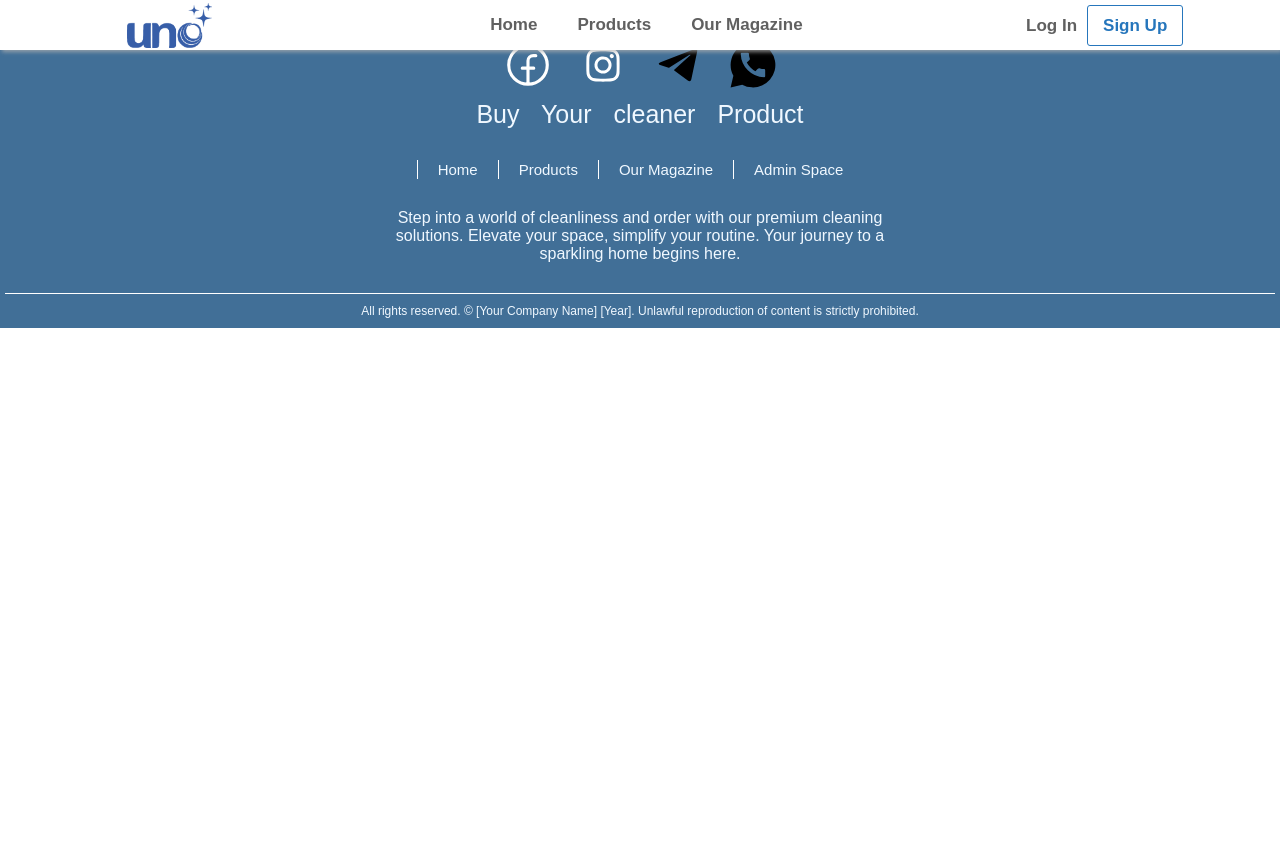
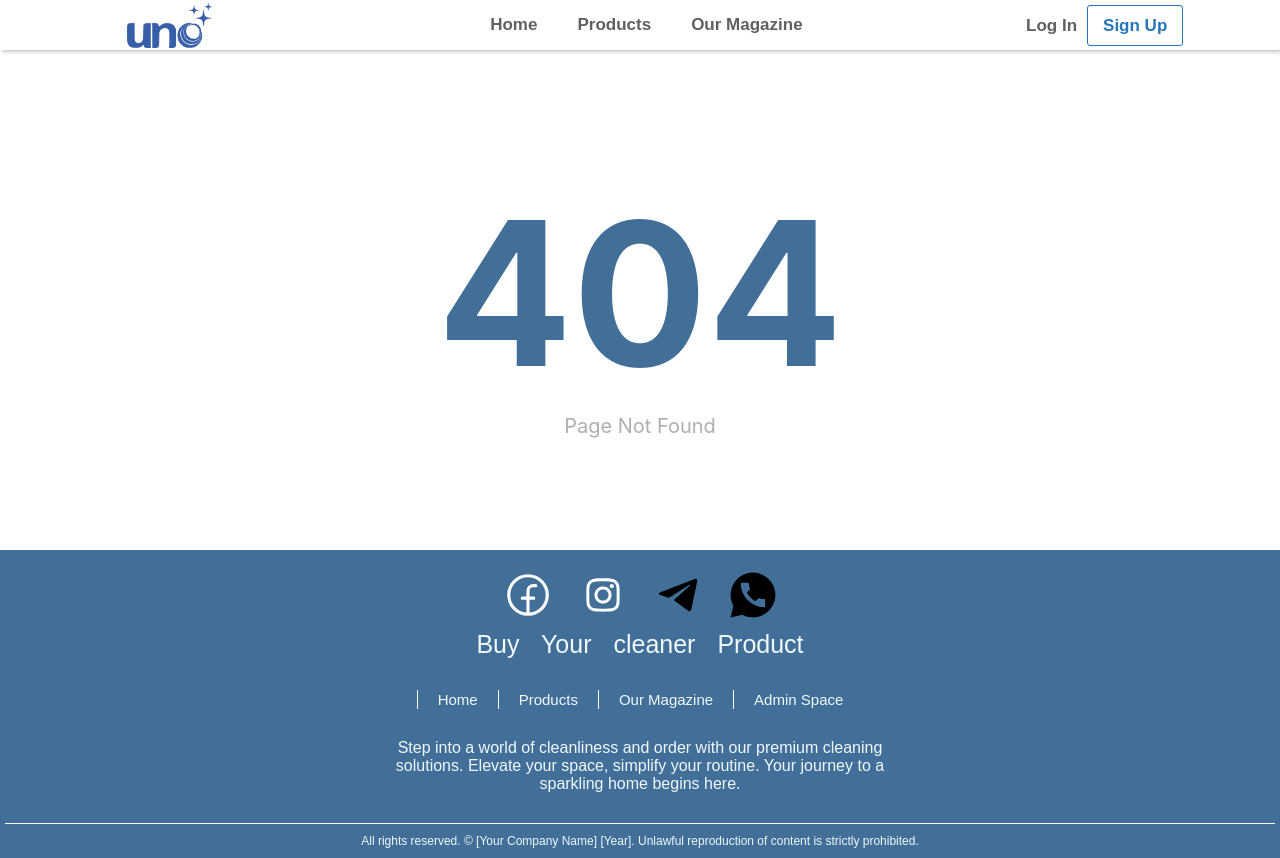
Before and after one commit to cyborg-ghassen/UnoFrontend, a React (Create React App) app in the folder react/: page / in a window 1280 px wide. Before the commit the page ends 800 px from the top, so only its background shows below. Built offline with nearby package versions, Linux system fonts and the light colour scheme; no server answers.

Commit message:
terminate with the 404 and pagination and the value load of the map product

```diff
--- a/react/src/App.js
+++ b/react/src/App.js
@@ -9,6 +9,7 @@ import {TheItemRendring , AllthePage} from './componnents/OneItemToBy';
 import { Panier } from './componnents/Panier';
 import { LogIn } from './componnents/LogIn';
 import { useEffect } from 'react';
+import { PageNotFound } from './componnents/PageNotFount';
 
 function App() {
 
@@ -23,6 +24,7 @@ function App() {
         		<Route path="/Product/:id" element={<AllthePage />} />
         		<Route path="/Panier" element={<Panier />} />
         		<Route path="/LogIn" element={<LogIn />} />
+        		<Route path="*" element={<PageNotFound />} />
         		{/* <Route path="/about" element={<Banner />} /> */}
       		</Routes>
    	 </Router>
--- /dev/null
+++ b/react/src/componnents/PageNotFount.jsx
@@ -0,0 +1,18 @@
+import React from "react"
+import './Style/notFoundStyle.css'
+export const PageNotFound=()=>{
+    return(
+        <div className="all">
+            <div className="all1">
+
+            <div className="a404">
+                404
+            </div>
+            <div className="pnf">
+                Page Not Found
+            </div>
+            </div>
+
+        </div>
+    )
+}
--- a/react/src/componnents/ProductMap.jsx
+++ b/react/src/componnents/ProductMap.jsx
@@ -1,4 +1,5 @@
 import React, {useEffect, useState} from "react"
+// import { useLocation } from 'react-router-dom';
 import "./Style/ProductMapStyle.css"
 import "./styling.css"
 import Judy from './assetes/Judy2.jpg';
@@ -12,54 +13,79 @@ import {api} from "../utils/api";
 // Scroll to the top when the component mounts
 
 const ProductMap = () => {
-    const [myList, setMyList] = useState([]);
+    const [myList, setMyList] = useState([1,2,3]);
+    // const [Curent, setCurentProducts] = useState(1);
     const [products, setProducts] = useState([]);
+    const [nbPage, setnbPage] = useState(10);
+    const location = useLocation();
+    const queryParams = new URLSearchParams(location.search);
 
     const navigate = useNavigate();
     let query = useQuery();
 
     const getProducts = async (query) => {
-        return await api.get(`/product/product/?${query.toString()}`).then(res => setProducts(res?.data?.results))
+        return await api.get(`/product/product/?${query.toString()}`).then(res => {setProducts(res?.data?.results)}).catch(()=>{
+            console.log("there is no product fitshed1.3")
+        })
     }
 
     useEffect(() => {
         getProducts(query)
     }, []);
+    // setCurentProducts(parseInt(queryParams.get('page')))
 
 
     //   const pagination=[0,1,2,3,4]
-    const nbPage = 10
-    const Curent = 1
-    var listPage = []
-    var i
-    var k = 1
+    // const nbPage = 10
+    var Curent = parseInt(queryParams.get('page'))||1
+    // console.log(Curent)
+    var listPage = [1,2,3]
+
+    // var k = 1
     const reglePagination = (win) => {
-
-        if (win !== 0 && listPage[listPage.length - 1] !== nbPage) {
-            listPage = []
-            for (let i = win + 1; i <= nbPage && k !== 4; i++) {
+        console.log("slmslm "+win)
+        if (win+3<=nbPage && win!=0){
+            listPage=[]
+           let  k=1
+            for (let i = win; (i <= nbPage) && (k != 4); i++) {
                 listPage.push(i);
+                // console.log(listPage)
                 k++;
             }
+            setMyList([...listPage]);
+
+        }else if(win+3>=nbPage){
+            listPage=[]
+           let  k=1
+            for (let i = nbPage; (i > 0) && (k != 4); i--) {
+                listPage.unshift(i);
+                // console.log(listPage)
+                k++;
+            }
+            setMyList([...listPage]);
+
         }
-        setMyList([...listPage]);
+
+
+        // console.log(myList)
+
     };
     const handleNavigation = (page) => {
         query.set('page', page.toString());
 
         const newSearch = query.toString();
         navigate(`?${newSearch}`);
-        console.log(newSearch)
+        // console.log(newSearch)
         getProducts(query)
     };
 
     useEffect(() => {
 
 
-        reglePagination(Curent)
 
+        reglePagination(Curent+1)
     }, []);
-    console.log(listPage)
+    // console.log(myList)
     // console.log(i)
       const checkPromo=(p)=>{
         return p!==0;
@@ -74,6 +100,7 @@ const ProductMap = () => {
                     <a href="">In Uno</a>
                 </div>
                 <div className="Products">
+                {products?.length==0 && <p>There is no product</p>}
                     {products?.map(item => (
                         // <li key={item.id}>{item.name}</li>
                         <div className="TheCart">
@@ -112,9 +139,9 @@ const ProductMap = () => {
                 <div className="TheButtons">
 
                     <button onClick={() => {
-                        reglePagination(Curent - 1)
+                        reglePagination(myList[0]-1)
                     }}>{"<"}</button>
-                    {myList?.map(item => (
+                    {myList.map(item => (
 
                         <button onClick={() => {
                             handleNavigation(item)
@@ -122,7 +149,7 @@ const ProductMap = () => {
                     ))
                     }
                     <button onClick={() => {
-                        reglePagination(Curent + 1)
+                        reglePagination(myList[0]+1)
                     }}>{">"}</button>
                 </div>
             </div>
--- /dev/null
+++ b/react/src/componnents/Style/notFoundStyle.css
@@ -0,0 +1,23 @@
+.all {
+    margin-top: 80px;
+    width: 100%;
+    height: 450px;
+    /* display: flex; */
+}
+.all div{
+    text-align: center;
+}
+.all .all1{
+    margin: auto;
+    width: 100%;
+}
+.all .all1 .a404{
+    font-size: 200px;
+    color: rgb(65, 111, 151);
+    font-weight: bold;
+}
+.all .all1 .pnf{
+    font-size: 20px;
+    color: rgb(175, 175, 175)
+
+}
--- a/react/src/componnents/filtre.jsx
+++ b/react/src/componnents/filtre.jsx
@@ -1,4 +1,4 @@
-import React , { useState }from "react";
+import React , { useEffect , useState }from "react";
 import  {useNavigate , useLocation}  from 'react-router-dom';
 import "./styling.css"
 import cover1 from "./assetes/Cover1.jpg"
@@ -24,7 +24,7 @@ export const Filltre=({getProducts})=>{
             category="&category="+CategoryValue
         }
         if (MarqueValue!="Marque"){
-                marque="&Marque="+MarqueValue
+            marque="&Marque="+MarqueValue
         }
         if (PriceValue!="Price"){
             price="&Price="+PriceValue
@@ -34,16 +34,64 @@ export const Filltre=({getProducts})=>{
     const navigate = useNavigate();
     const location = useLocation();
     let query = useQuery();
+    const regleFilltre=()=>{
+
+        // let queryVal=getQuerys()
+
+
+
+    }
+useEffect(() => {
+
+    regleFilltre()
+    const params = new URLSearchParams(location.search);
+        if  (params.has("Marque")){
+            // console.log('000000000000000000000000000000')
+            setMarqueValue(params.get("Marque"))
+        }
+        if  (params.has("category")){
+            // console.log('000000000000000000000000000000')
+            setCategoryValue(params.get("category"))
+        }
+        if  (params.has("Price")){
+            // console.log('000000000000000000000000000000')
+            setPriceValue(params.get("Price"))
+        }
+        if  (params.has("search")){
+            // console.log('000000000000000000000000000000')
+            setTextValue(params.get("search"))
+        }
+
+        // console.log("slmlsm 45545454"+CategoryValue+ TextValue +PriceValue +MarqueValue)
+
+    }, []);
+
+
+
     const handleButtonClick = () => {
         const querys=getQuerys()
+
         const currentUrl = location.pathname;
-        console.log(currentUrl)
-        console.log(querys)
+        // console.log(currentUrl)
+        // console.log(querys)
         // Navigate to another page
         navigate(currentUrl+querys);
+        window.location.href = currentUrl+querys;
+        regleFilltre()
         const newSearch = query.toString();
-        console.log(newSearch)
-        getProducts(newSearch)
+        // console.log(newSearch)
+        try{
+
+            getProducts(newSearch).then(()=>{
+
+            }).catch(()=>{
+
+                console.log("there is no product fetshed")
+            })
+                }catch(e){
+            console.log("there is no product fetshed12")
+
+        }
       };
     const ChackBoxs= ['Glass', 'Wood', 'Metal', 'Plastic', 'Ceramic','Leather',
     'Fabric',
@@ -62,7 +110,7 @@ export const Filltre=({getProducts})=>{
                 <option value="3">Three</option>
             </select>
             <select value={MarqueValue} onChange={(event)=>{setMarqueValue(event.target.value)}} className="Selection" aria-label="Default select example">
-                <option selected value="Marquee">Marquee</option>
+                <option selected value="Marque">Marque</option>
                 <option value="1">One</option>
                 <option value="2">Two</option>
                 <option value="3">Three</option>
```
